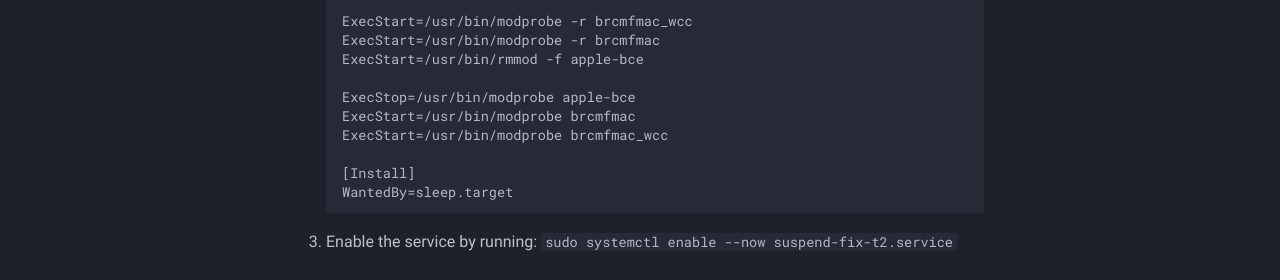
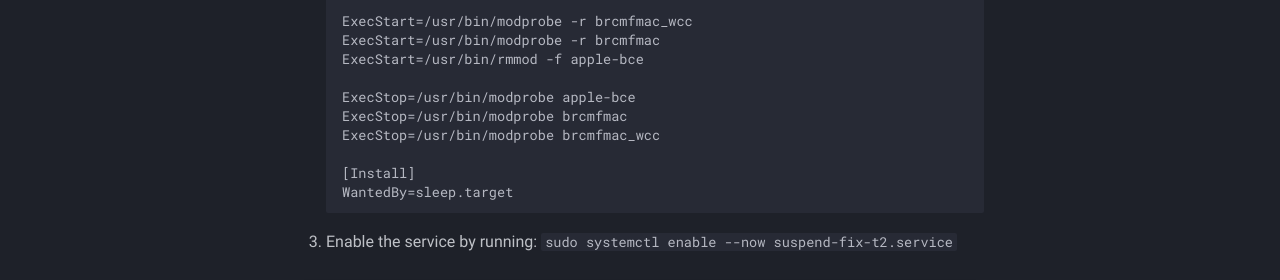
Before and after one commit to t2linux/wiki, an MkDocs documentation site: the page built from docs/guides/postinstall.md, in a window 1280 px wide and 900 px high, scrolled down 4214 px. Shown: the part 438-718 px from the top of the window. Built offline with MkDocs 1.6.1 and Material for MkDocs 9.7.7, drawn with Linux system fonts in a browser that asks for light colours; comment, search, counter and statistics services are not loaded; some of the changed text lies outside the part shown.

Commit message:
Fixed suspension script typo (#552)

```diff
--- a/docs/guides/postinstall.md
+++ b/docs/guides/postinstall.md
@@ -166,8 +166,8 @@ S3 suspend has been broken since macOS Sonoma, it has never been fixed, but this
      ExecStart=/usr/bin/rmmod -f apple-bce
 
      ExecStop=/usr/bin/modprobe apple-bce
-     ExecStart=/usr/bin/modprobe brcmfmac
-     ExecStart=/usr/bin/modprobe brcmfmac_wcc
+     ExecStop=/usr/bin/modprobe brcmfmac
+     ExecStop=/usr/bin/modprobe brcmfmac_wcc
 
      [Install]
      WantedBy=sleep.target
```
